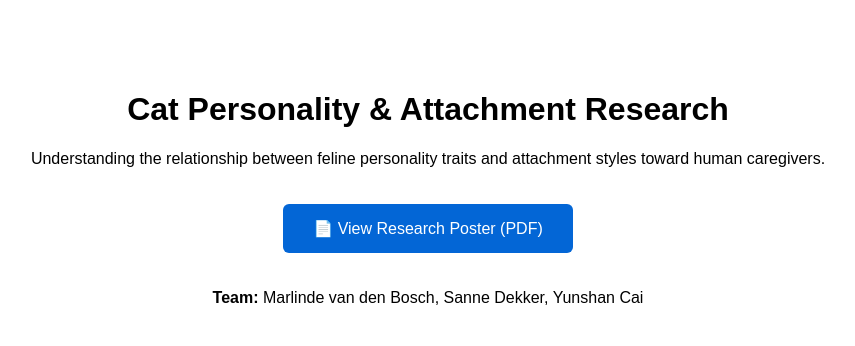
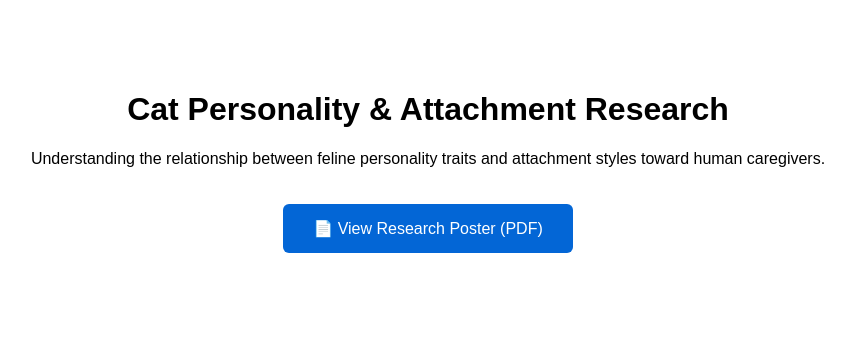
Before and after one commit to Yunshan-CAI/cat-attachment-study, a plain HTML site: page index.html in a window 1280 px wide. Shown: the whole page, without its empty margins (212-1067 px from the left). Drawn offline with Linux system fonts and the light colour scheme.

Commit message:
Update index.html

```diff
--- a/index.html
+++ b/index.html
@@ -34,6 +34,5 @@
         📄 View Research Poster (PDF)
     </a>
 
-    <p><strong>Team:</strong> Marlinde van den Bosch, Sanne Dekker, Yunshan Cai</p>
 </body>
 </html>
```
